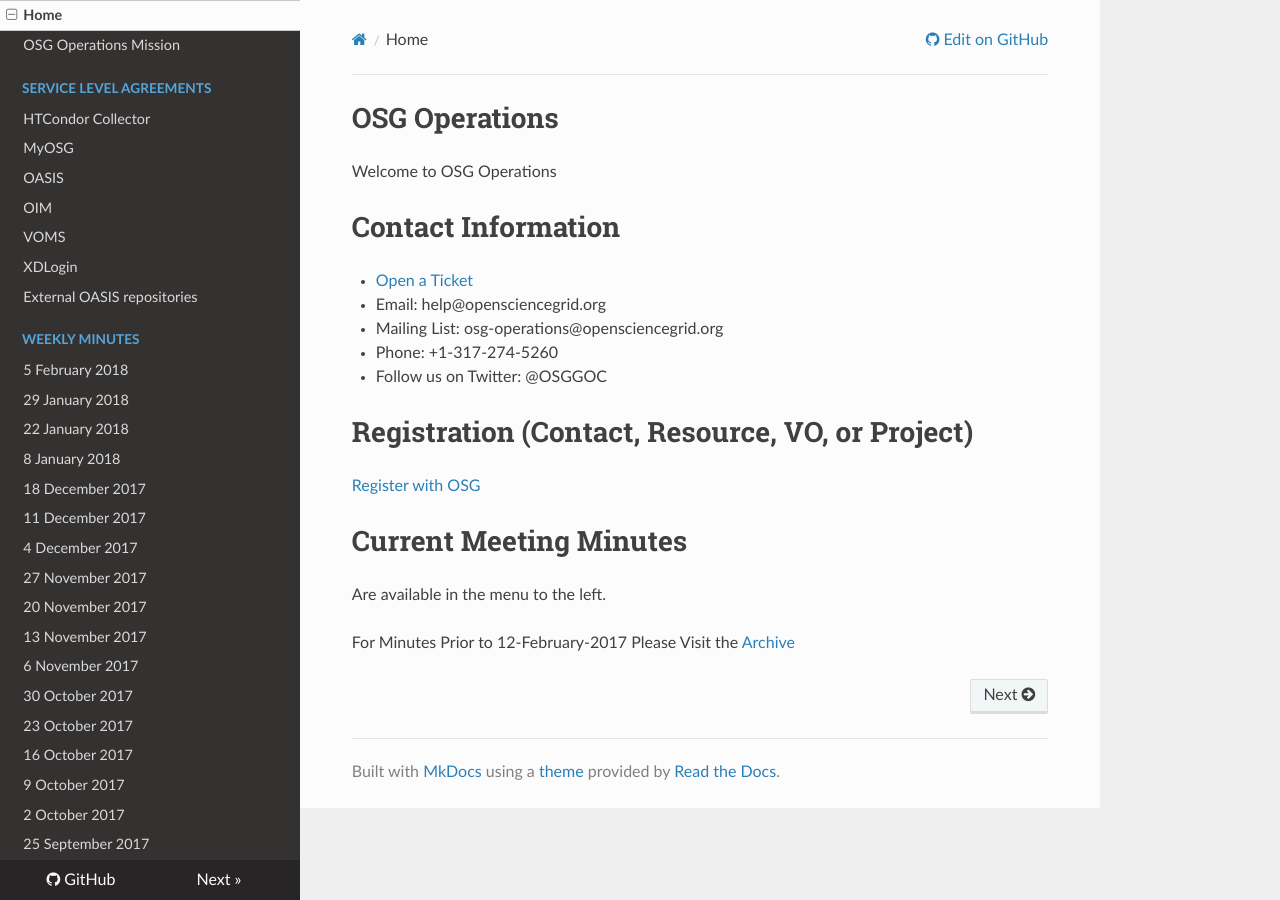
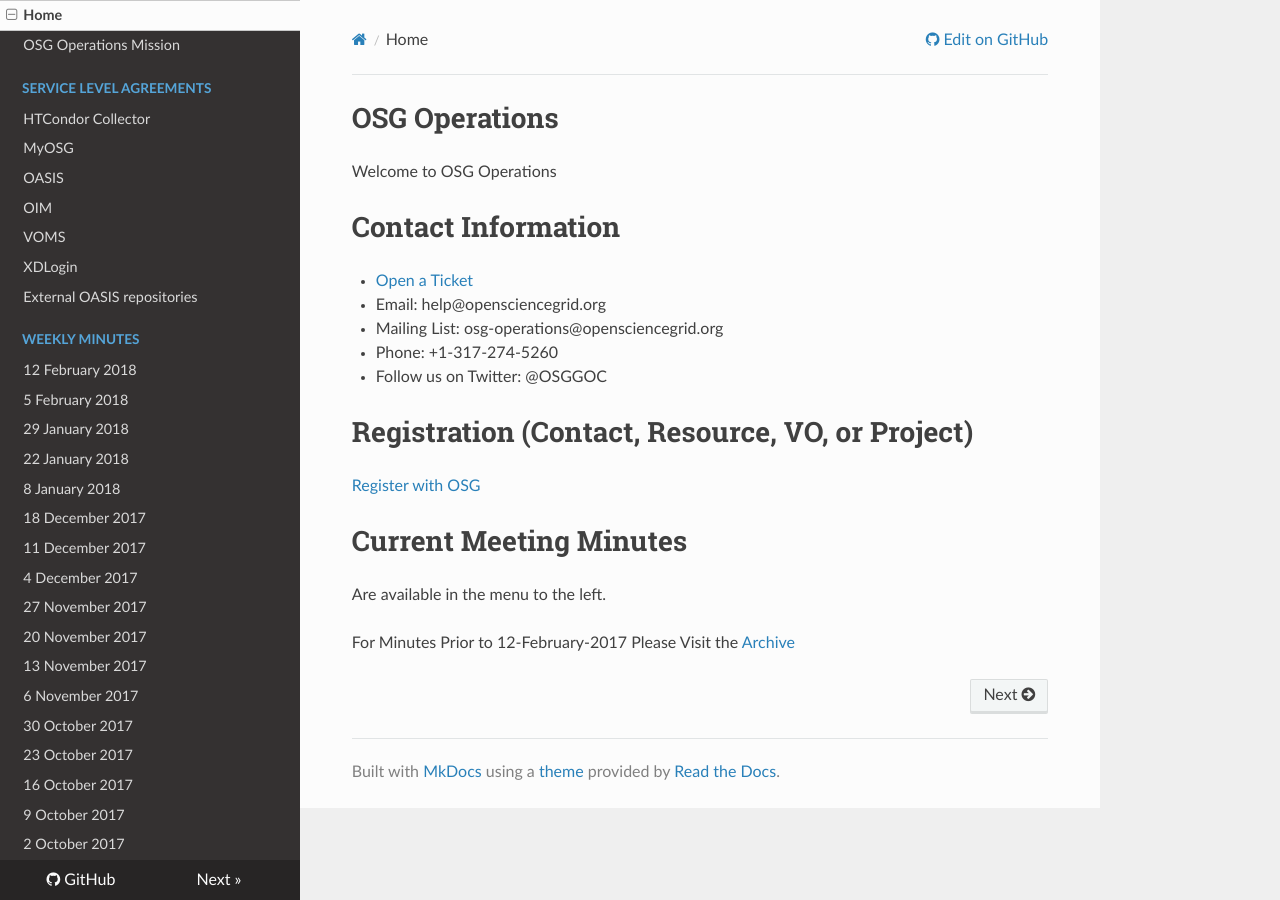
Before and after one commit to osg-htc/operations, an MkDocs documentation site: the page built from docs/index.md, in a window 1280 px wide. Built offline with MkDocs 1.6.1, drawn with Linux system fonts in a browser that asks for light colours; nearby versions of some CDN libraries; old or Windows-style settings are respelled for this version of MkDocs.

Commit message:
Update mkdocs.yml

```diff
--- a/mkdocs.yml
+++ b/mkdocs.yml
@@ -16,6 +16,7 @@
   - 'XDLogin': 'SLA/xdlogin.md'
 - External OASIS repositories: 'external-oasis-repos.md'
 - Weekly Minutes:
+  - '12 February 2018': 'WeeklyMinutes/12Feb2018.md'
   - '5 February 2018': 'WeeklyMinutes/05Feb2018.md'
   - '29 January 2018': 'WeeklyMinutes/29Jan2018.md'
   - '22 January 2018': 'WeeklyMinutes/22Jan2018.md'
```
